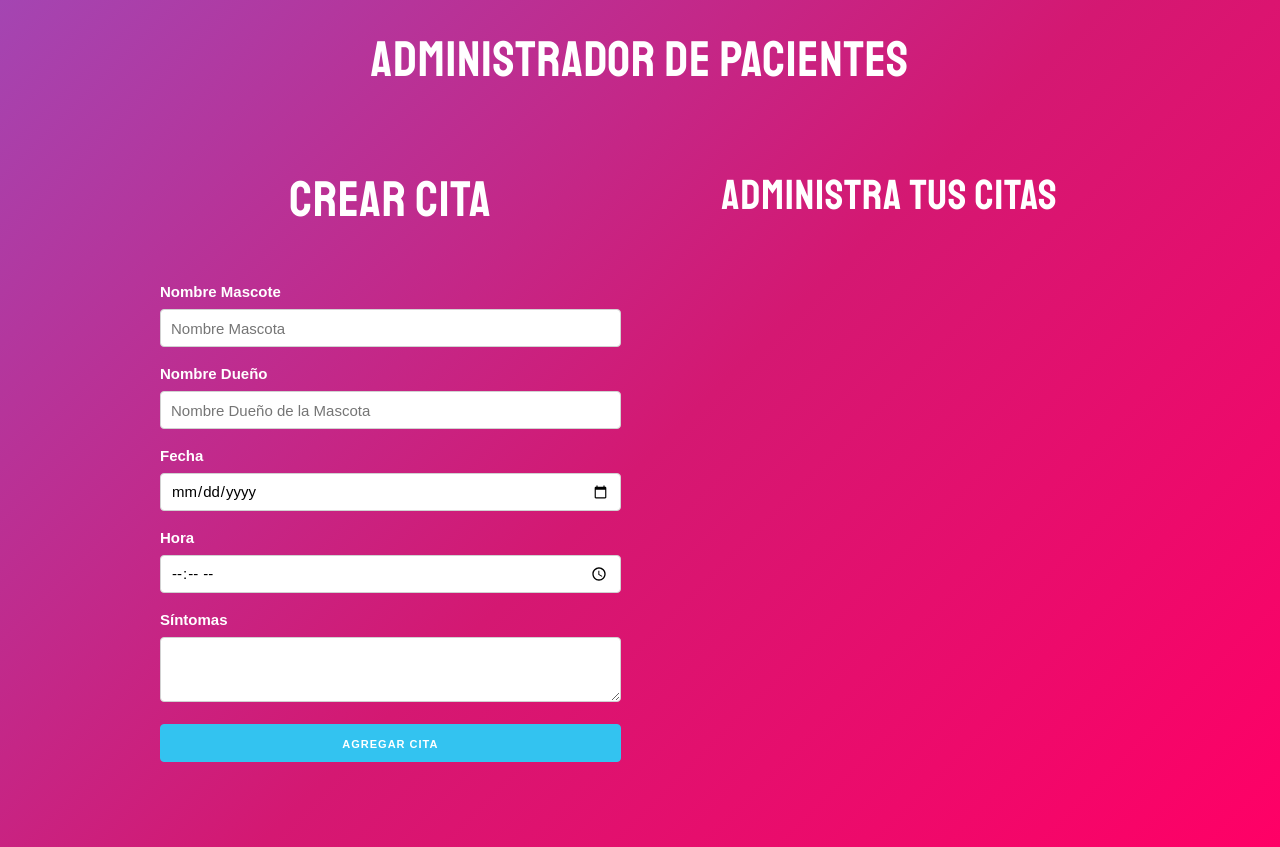
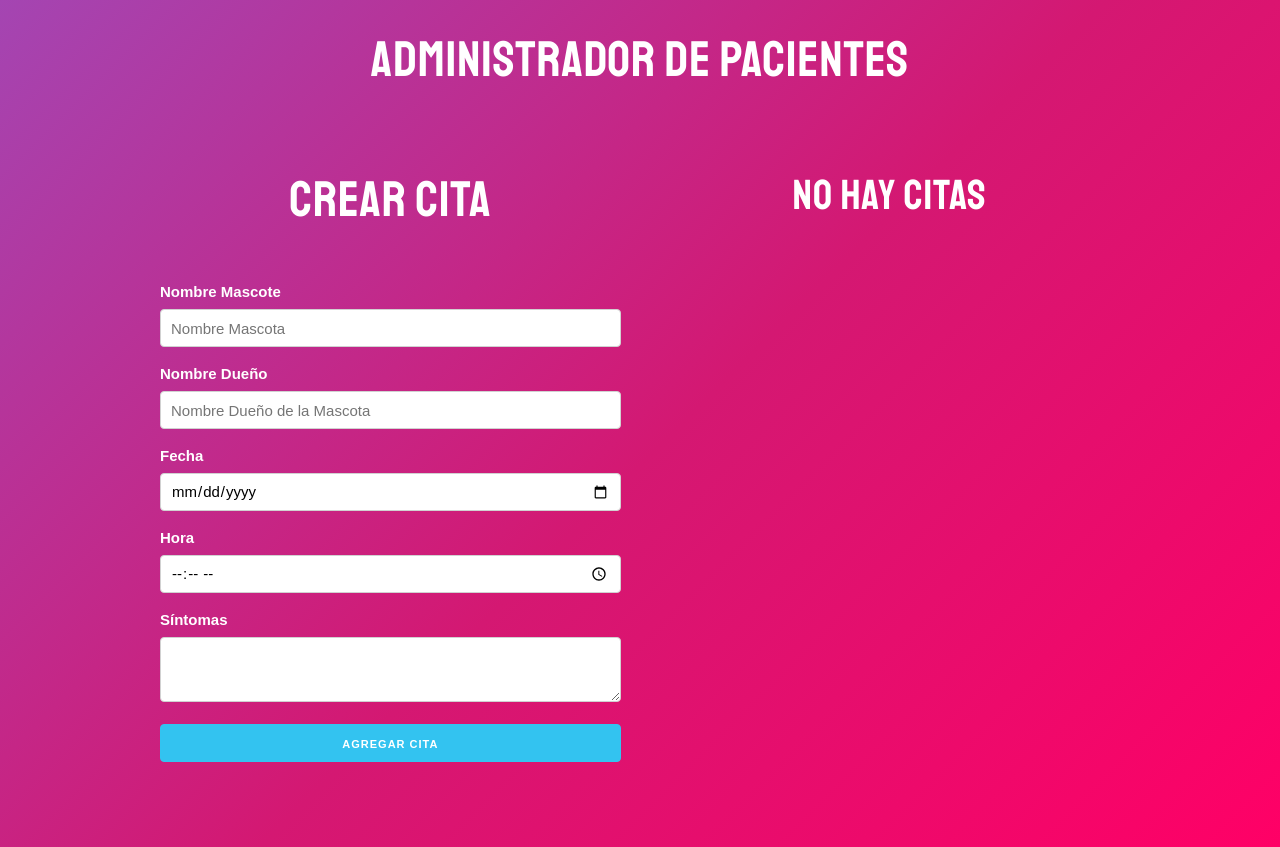
Before and after one commit to micspinis/Organizador-Citas-Veterinaria, a React (Create React App) app: page / in a window 1280 px wide. Built offline with nearby package versions, Linux system fonts and the light colour scheme.

Commit message:
Mostar mensaje en citas de forma conticional

```diff
--- a/src/App.js
+++ b/src/App.js
@@ -22,7 +22,8 @@
     guardarCitas(nuevasCitas)
   }
 
-
+  // Mensaje condicional
+  const titulo = citas.length === 0 ? "No hay citas"  : "Administra tus citas";
 
 
   return (
@@ -37,7 +38,7 @@
             />
           </div>
           <div className="one-half column">
-            <h2>Administra tus citas</h2>
+            <h2>{titulo}</h2>
             {citas.map(cita => (
               <Cita
                 key={cita.id}
```
